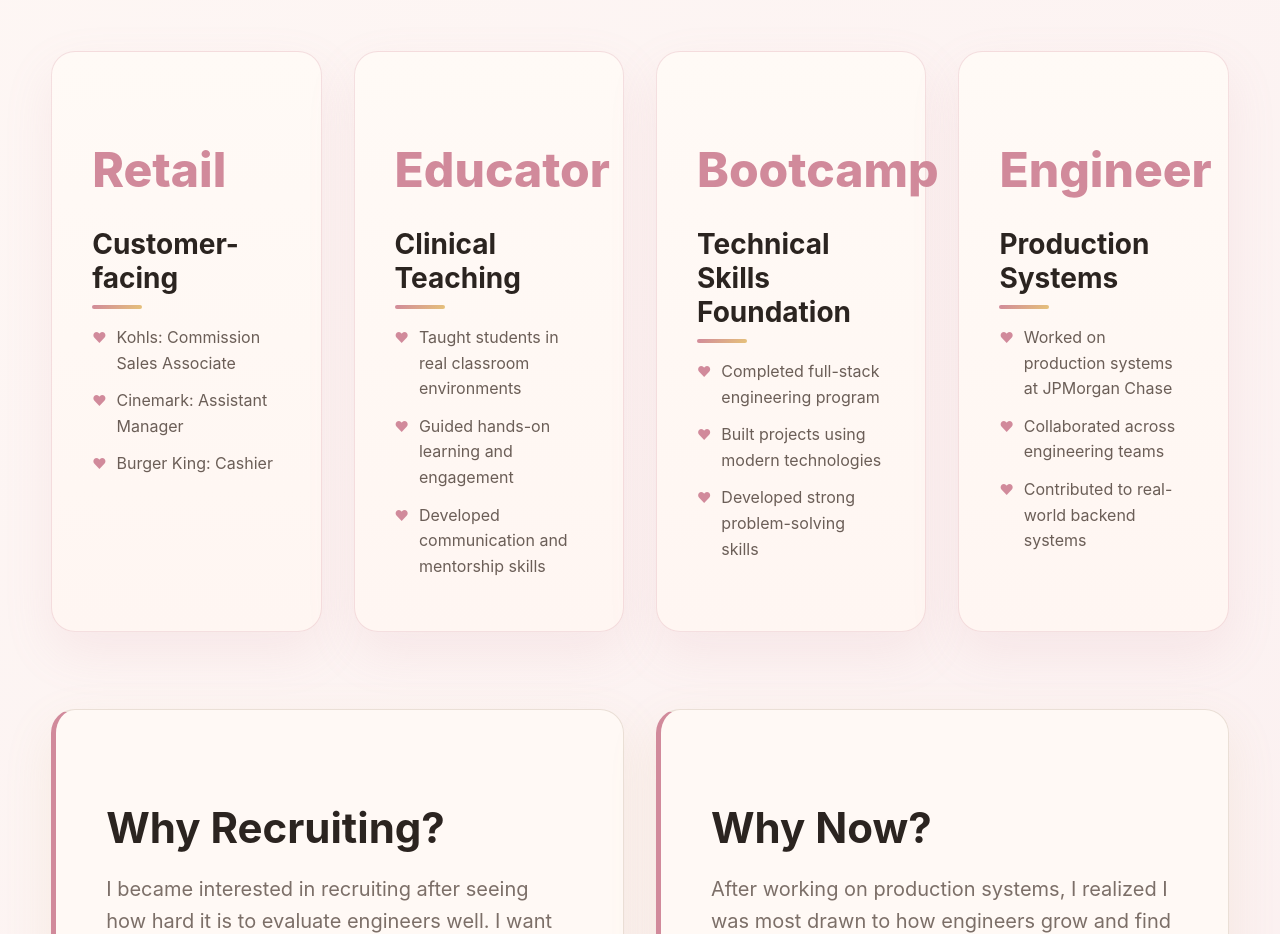
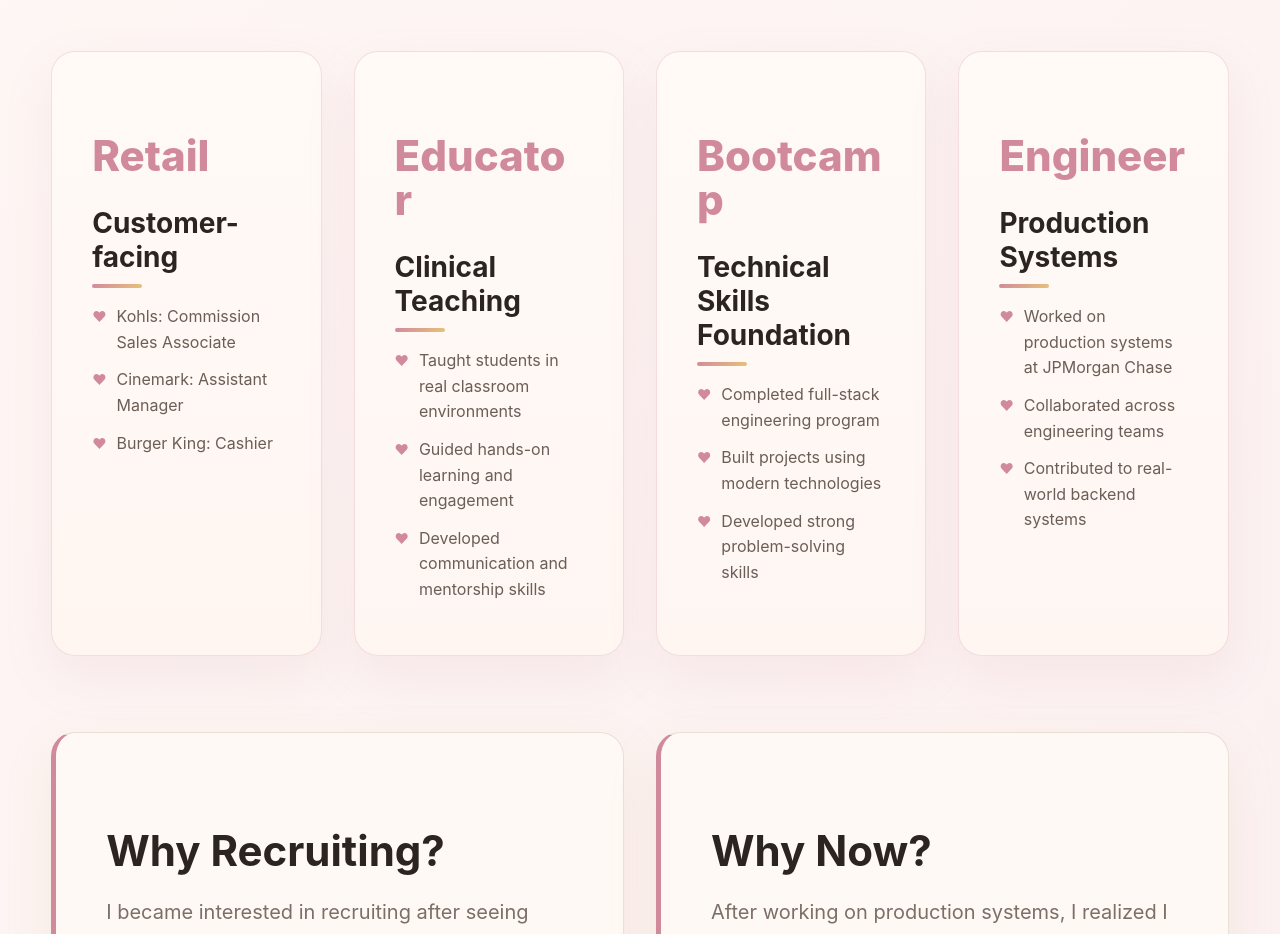
Before and after one commit to jennylovesturtles/portfolio, a React (Vite) app: page / in a window 1280 px wide. Shown: the part 1520-2454 px from the top of the page. Built offline with nearby package versions, Linux system fonts and the light colour scheme.

Commit message:
fixing card

```diff
--- a/src/components/About.jsx
+++ b/src/components/About.jsx
@@ -180,7 +180,9 @@ const cardStyle = {
 const cardHeader = {
   color: "#d18a9b",
   fontWeight: "800",
-  fontSize: "clamp(26px, 5vw, 48px)",
+  fontSize: "clamp(24px, 4vw, 42px)",
+  lineHeight: "1.05",
+  overflowWrap: "break-word",
   marginBottom: "10px",
 };
 
```
